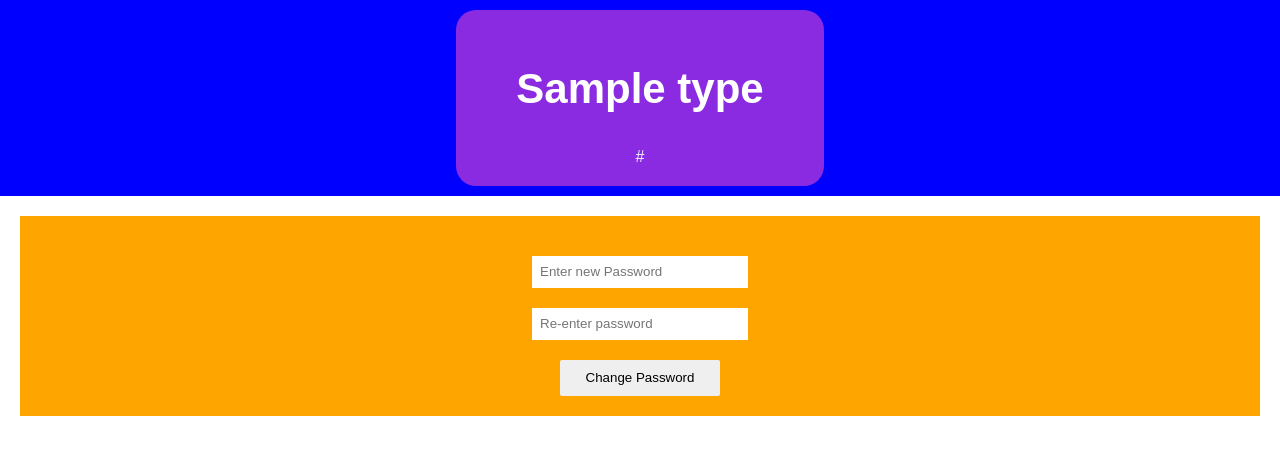
After one commit to phbruemmer/2FA, a Django app: template templates/reset_password.html in a window 1280 px wide. The commit adds this page. Shown: the top 455 px of the page. Run offline with Django 4.2, Linux system fonts and the light colour scheme; the template is opened without the code that fills it: most values are stand-ins (such as "Sample title", 1, 10 or a date in 2020).

Commit message:
- created reset_password.html - Added forgot password link to login.html

```diff
--- a/templates/login.html
+++ b/templates/login.html
@@ -8,6 +8,7 @@
         <input type="password" name="password" placeholder="password" class="inp" />
         <button type="submit" id="s-btn">login</button>
       </form>
+       <a href="reset_password/">Forgot password?</a>
     </section>
 
 {% endblock %}
--- /dev/null
+++ b/templates/reset_password.html
@@ -0,0 +1,13 @@
+{% extends 'templates/register.html' %}
+{% block content %}
+
+   <section id="main">
+      <form method="post">
+          {% csrf_token %}
+          <input type="password" name="password_1" placeholder="Enter new Password" class="inp" />
+          <input type="password" name="password_2" placeholder="Re-enter password" class="inp" />
+        <button type="submit" id="s-btn">Change Password</button>
+      </form>
+    </section>
+
+{% endblock %}
```
